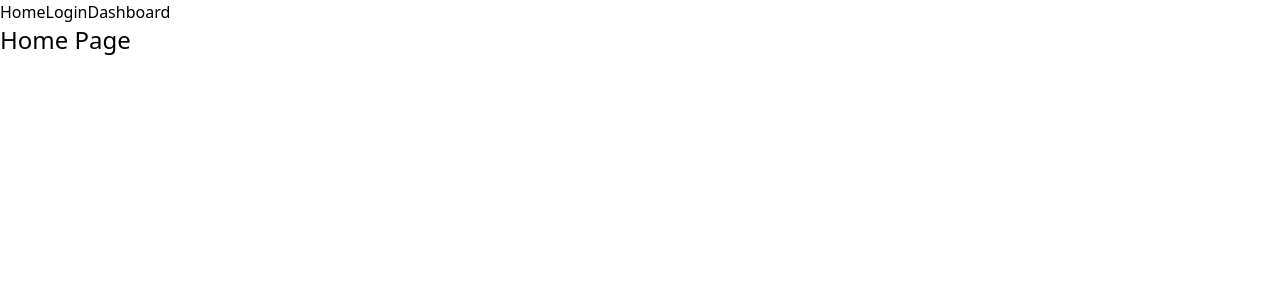
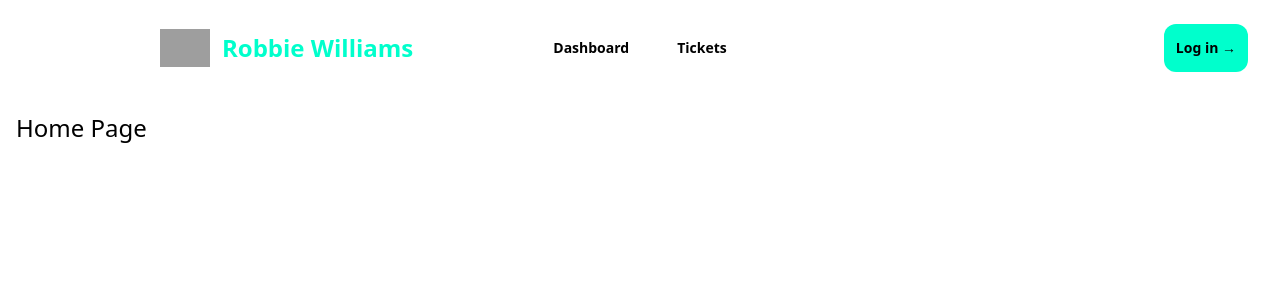
Before and after one commit to asadhayat1068/robbie-williams-local, a Next.js app: page / in a window 1280 px wide. Shown: the top 300 px of the page. Built offline with nearby package versions, Linux system fonts and the light colour scheme; grey boxes are pictures that could not be loaded.

Commit message:
added header and styling 2

```diff
--- a/app/layout.tsx
+++ b/app/layout.tsx
@@ -2,11 +2,11 @@ import Link from "next/link";
 import { AuthContextProvider } from "./Context/store";
 import "./globals.css";
 import { Inter } from "next/font/google";
+import Header from "@/components/Header";
 
 export const metadata = {
   title: "Vercel Postgres Demo with Prisma",
-  description:
-    "A simple Next.js app with Vercel Postgres as the database and Prisma as the ORM",
+  description: "A simple Next.js app with Vercel Postgres as the database and Prisma as the ORM",
 };
 
 const inter = Inter({
@@ -15,24 +15,14 @@ const inter = Inter({
   display: "swap",
 });
 
-export default function RootLayout({
-  children,
-}: {
-  children: React.ReactNode;
-}) {
+export default function RootLayout({ children }: { children: React.ReactNode }) {
   return (
     <html lang="en">
       <body className={inter.variable}>
-        <nav>
-          <ul>
-            <li>
-              <Link href={"/"}>Home</Link>
-              <Link href={"/login"}>Login</Link>
-              <Link href={"/user"}>Dashboard</Link>
-            </li>
-          </ul>
-        </nav>
-        <AuthContextProvider>{children}</AuthContextProvider>
+        <Header />
+        <div className="p-4">
+          <AuthContextProvider>{children}</AuthContextProvider>
+        </div>
       </body>
     </html>
   );
--- a/app/user/page.tsx
+++ b/app/user/page.tsx
@@ -10,11 +10,9 @@ import Loading from "@/components/Suspense/Loading";
 function User() {
   return (
     <>
-      <LayOut>
-        <Suspense fallback={<Loading />}>
-          <Dashboard />
-        </Suspense>
-      </LayOut>
+      <Suspense fallback={<Loading />}>
+        <Dashboard />
+      </Suspense>
     </>
   );
 }
--- a/app/user/tickets/page.tsx
+++ b/app/user/tickets/page.tsx
@@ -7,11 +7,9 @@ import Tickets from "@/components/User/Tickets/Tickets";
 function TicketsPage() {
   return (
     <>
-      <LayOut>
-        <Suspense fallback={<Loading />}>
-          <Tickets />
-        </Suspense>
-      </LayOut>
+      <Suspense fallback={<Loading />}>
+        <Tickets />
+      </Suspense>
     </>
   );
 }
--- a/components/Header.tsx
+++ b/components/Header.tsx
@@ -3,11 +3,11 @@ import { useState } from "react";
 import { Dialog } from "@headlessui/react";
 import { Bars3Icon, XMarkIcon } from "@heroicons/react/24/outline";
 import Image from "next/image";
+import Link from "next/link";
 
 const navigation = [
-  // { name: "Home", href: "#" },
   { name: "Dashboard", href: "/user" },
-  { name: "Settings", href: "#" },
+  { name: "Tickets", href: "/user/tickets" },
   // { name: "Company", href: "#" },
 ];
 
@@ -42,27 +42,27 @@ export default function Header() {
         </div>
         <div className="hidden lg:flex lg:gap-x-12">
           {navigation.map((item) => (
-            <a key={item.name} href={item.href} className="text-sm font-semibold leading-6 text-white">
+            <Link key={item.name} href={item.href} className="text-sm font-semibold leading-6 text-white">
               {item.name}
-            </a>
+            </Link>
           ))}
         </div>
         <div className="hidden lg:flex lg:flex-1 lg:justify-end">
-          <a
+          <Link
             href="/login"
             // TODO open modal.
             // onClick={async () => login()}
             className="text-sm bg-primary text-background p-3 rounded-xl font-semibold leading-6"
           >
             Log in <span aria-hidden="true">&rarr;</span>
-          </a>
+          </Link>
         </div>
       </nav>
       <Dialog as="div" className="lg:hidden" open={mobileMenuOpen} onClose={setMobileMenuOpen}>
         <div className="fixed inset-0 z-10" />
         <Dialog.Panel className="fixed inset-y-0 right-0 z-10 w-full overflow-y-auto bg-gray-900 px-6 py-6 sm:max-w-sm sm:ring-1 sm:ring-white/10">
           <div className="flex items-center justify-between">
-            <a href="#" className="-m-1.5 p-1.5">
+            <Link href="#" className="-m-1.5 p-1.5">
               <span className="sr-only">Robbie Williams Metaverse</span>
               <Image
                 src="https://uploads-ssl.webflow.com/64fef47081a9f032eda73f65/650ae6b755c9d2d7ffd9f123_RW%20Logo%202-p-500.png"
@@ -72,7 +72,7 @@ export default function Header() {
               />
               <div className="text-primary font-lg">Robbie Williams</div>
               {/* <img className="h-8 w-auto" src="https://tailwindui.com/img/logos/mark.svg?color=indigo&shade=500" alt="" /> */}
-            </a>
+            </Link>
             <button type="button" className="-m-2.5 rounded-md bg-primary p-2.5 text-gray-400" onClick={() => setMobileMenuOpen(false)}>
               <span className="sr-only">Close menu</span>
               <XMarkIcon className="h-6 w-6" aria-hidden="true" />
@@ -82,22 +82,22 @@ export default function Header() {
             <div className="-my-6 divide-y divide-gray-500/25">
               <div className="space-y-2 py-6">
                 {navigation.map((item) => (
-                  <a
+                  <Link
                     key={item.name}
                     href={item.href}
                     className="-mx-3 block rounded-lg px-3 py-2 text-base font-semibold leading-7 text-white hover:bg-gray-800"
                   >
                     {item.name}
-                  </a>
+                  </Link>
                 ))}
               </div>
               <div className="py-6">
-                <a
+                <Link
                   href="/login"
                   className="-mx-3 block rounded-lg px-3 py-2.5 text-base font-semibold leading-7 text-white hover:bg-gray-800"
                 >
                   Log in
-                </a>
+                </Link>
               </div>
             </div>
           </div>
--- a/package.json
+++ b/package.json
@@ -16,6 +16,7 @@
   },
   "dependencies": {
     "@etherspot/prime-sdk": "^1.1.8",
+    "@headlessui/react": "^1.7.17",
     "@heroicons/react": "^2.0.18",
     "@prisma/client": "^5.2.0",
     "@types/node": "20.5.6",
--- a/tailwind.config.js
+++ b/tailwind.config.js
@@ -1,16 +1,17 @@
 /** @type {import('tailwindcss').Config} */
 module.exports = {
-  content: [
-    "./pages/**/*.{js,ts,jsx,tsx}",
-    "./components/**/*.{js,ts,jsx,tsx}",
-    "./app/**/*.{js,ts,jsx,tsx}",
-  ],
+  content: ["./pages/**/*.{js,ts,jsx,tsx}", "./components/**/*.{js,ts,jsx,tsx}", "./app/**/*.{js,ts,jsx,tsx}"],
   theme: {
     extend: {
       fontFamily: {
         default: ["var(--font-inter)"],
       },
     },
+    colors: {
+      primary: "#0fc",
+      background: "#000",
+      mainText: "#fff",
+    },
   },
   plugins: [],
 };
```
